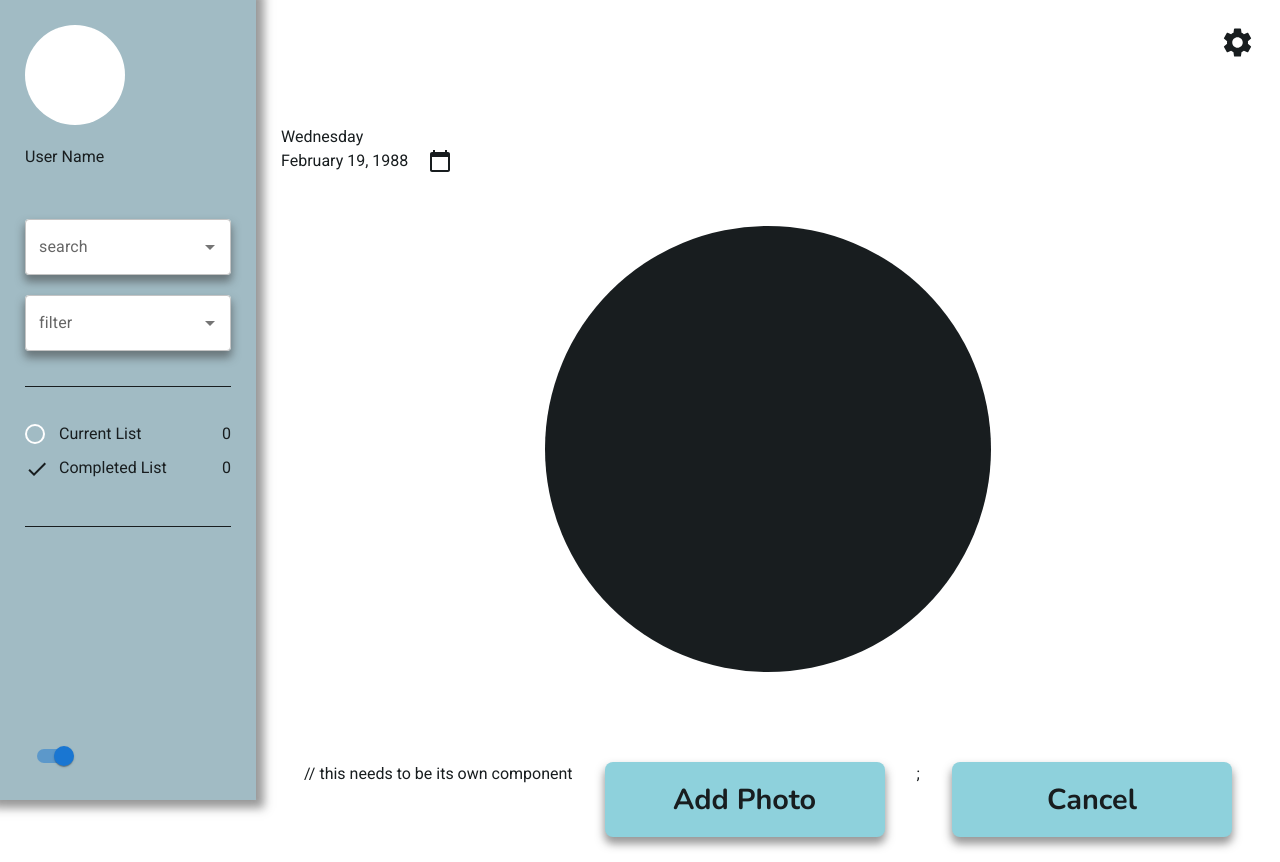
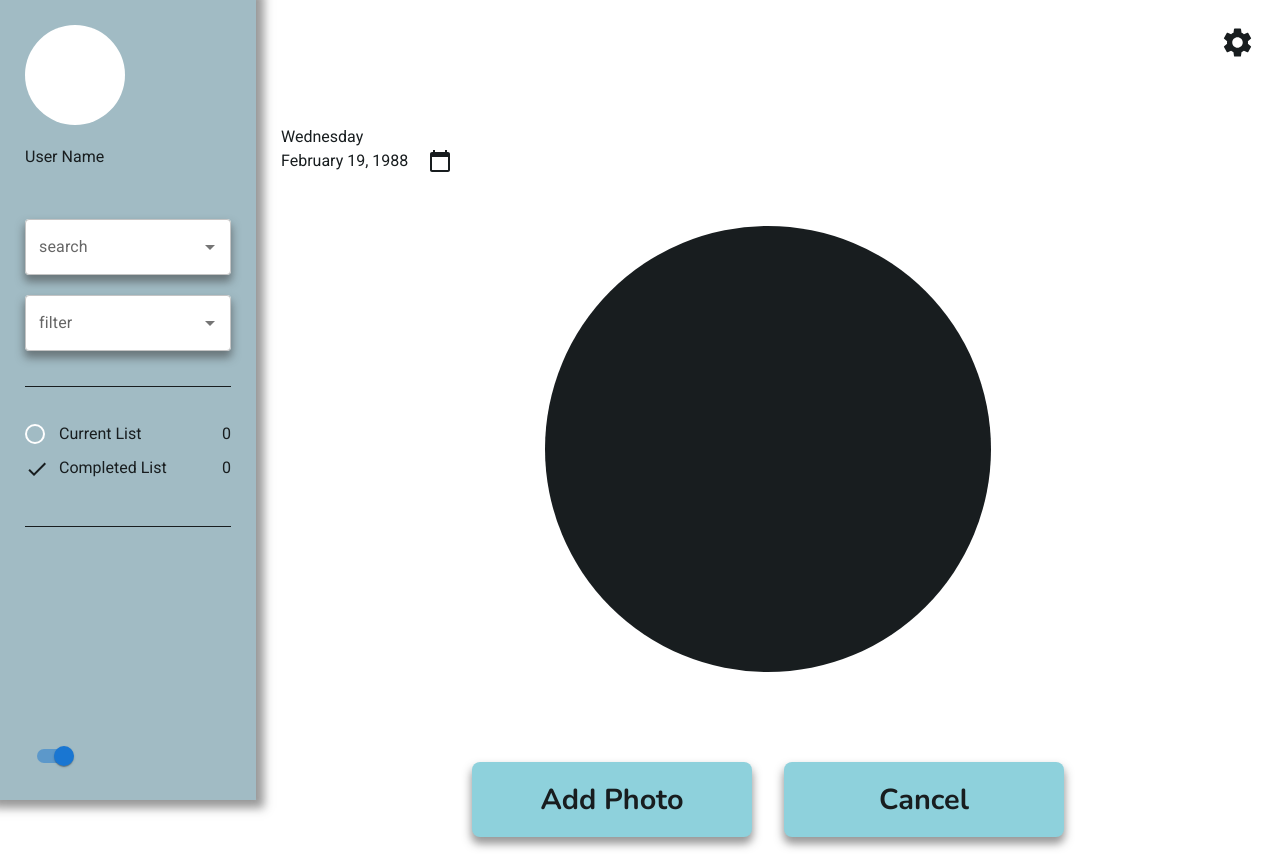
Before and after one commit to Jarvis-Brown/to_do_list, a Next.js app: page /profile in a window 1280 px wide. Built offline with nearby package versions, Linux system fonts and the light colour scheme.

Commit message:
need ot add photo to profile

```diff
--- /dev/null
+++ b/src/_component/profile_buttons.tsx
@@ -0,0 +1,37 @@
+"use client";
+import React, { useRef } from "react";
+import { VisuallyHiddenInput } from "@/_styles/custom";
+import Link from "next/link";
+import styles from "@/_styles/profile.module.css";
+import Button from "@mui/material/Button";
+import { updateProfileImage } from "@/firebase/storage";
+
+export const ProfileButtons = () => {
+    const fileInputRef = useRef<HTMLInputElement>(null);
+
+    function handle_image(events: any) {
+        console.log(events);
+    }
+
+    function handleButtonClick() {
+        fileInputRef.current?.click();
+    }
+    return (
+        <div className={styles.btn_container}>
+            {" "}
+            {/* this needs to be its own component */}
+            <button type="button" onClick={handleButtonClick}>
+                Add Photo
+            </button>
+            <VisuallyHiddenInput
+                ref={fileInputRef}
+                type="file"
+                onChange={handle_image}
+                multiple={false}
+            />
+            <Link href="/home_page">
+                <button>Cancel</button>
+            </Link>
+        </div>
+    );
+};
--- a/src/app/profile/page.tsx
+++ b/src/app/profile/page.tsx
@@ -2,37 +2,16 @@
 
 import React from "react";
 import { HomeLayout } from "@/_component";
-import Link from "next/link";
 import styles from "@/_styles/profile.module.css";
-import { VisuallyHiddenInput } from "@/_styles/custom";
+import { ProfileButtons } from "@/_component/profile_buttons";
 
 const page = () => {
     return (
         <HomeLayout>
             <div className={styles.profile_pic}></div>
-            <div className={styles.btn_container}>
-                {" "}
-                // this needs to be its own component
-                <button>
-                    Add Photo
-                    <VisuallyHiddenInput
-                        type="file"
-                        accept=".jpg, .jpeg, .png, .webp"
-                        onChange={(e: any) => handle_image(e)}
-                        multiple={false}
-                    />
-                </button>
-                ;
-                <Link href="/home_page">
-                    <button>Cancel</button>
-                </Link>
-            </div>
+            <ProfileButtons />
         </HomeLayout>
     );
 };
 
-function handle_image(events: any) {
-    console.log(events);
-}
-
 export default page;
```
